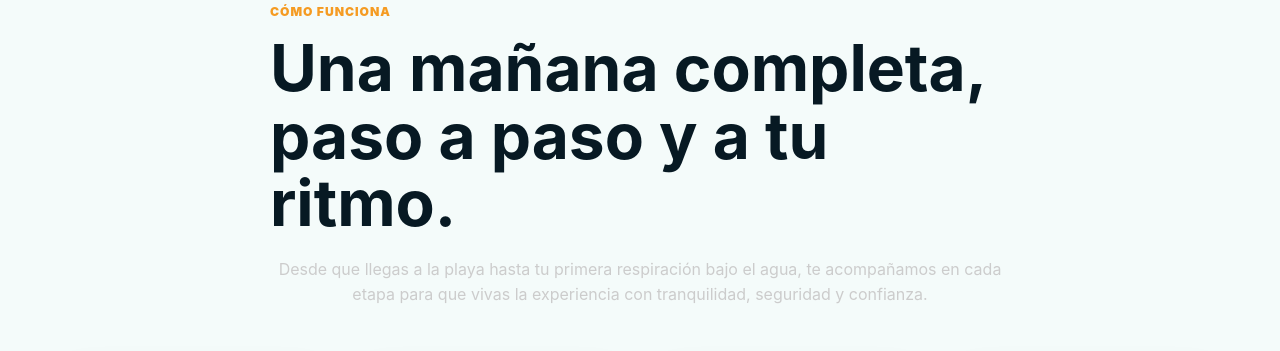
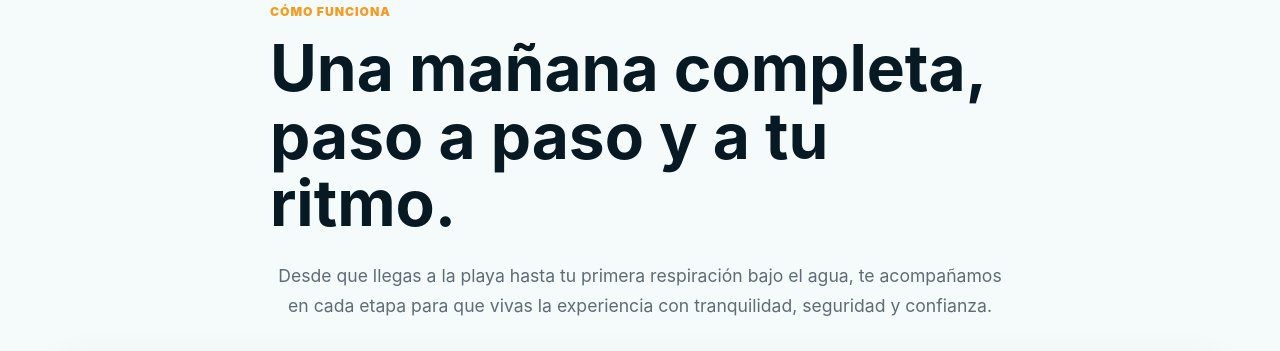
Before and after one commit to deybijimenez94/deepxperience, a website: page bautismo-submarino.html in a window 1280 px wide. Shown: the part 2984-3335 px from the top of the page. Drawn offline with nearby package versions, Linux system fonts and the light colour scheme.

Commit message:
Modify styles for section-intro in CSS
Updated margin, color, font size, and line height for section-intro.

```diff
--- a/bautismo-submarino.css
+++ b/bautismo-submarino.css
@@ -869,9 +869,12 @@ body.bautismo-page {
 
 .section-intro {
     max-width: 760px;
-    margin: 20px auto 0;
+    margin: 24px auto 0;
     text-align: center;
-    color: var(--color-parrafos);
+    color: #5f6b76;
+    font-size: 1.1rem;
+    line-height: 1.7;
+}
 }
 
 .experience-cards {
```
